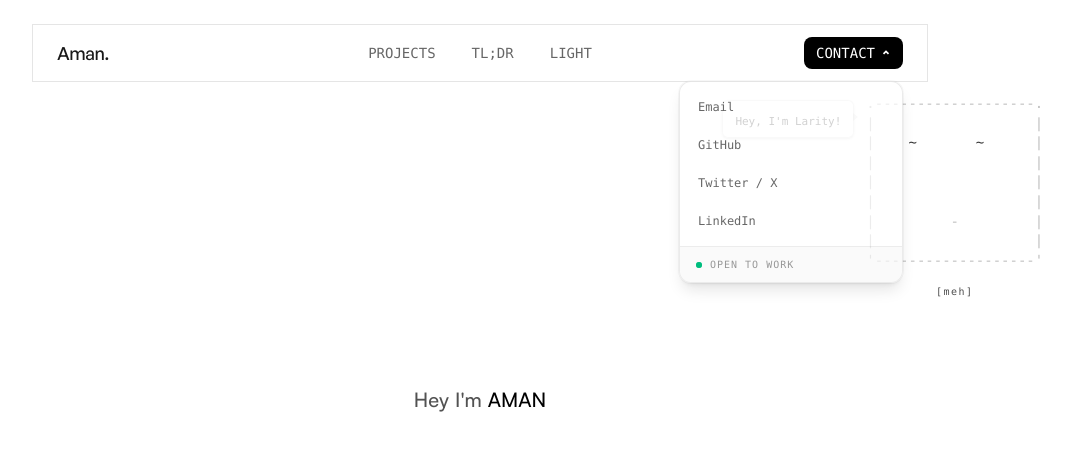
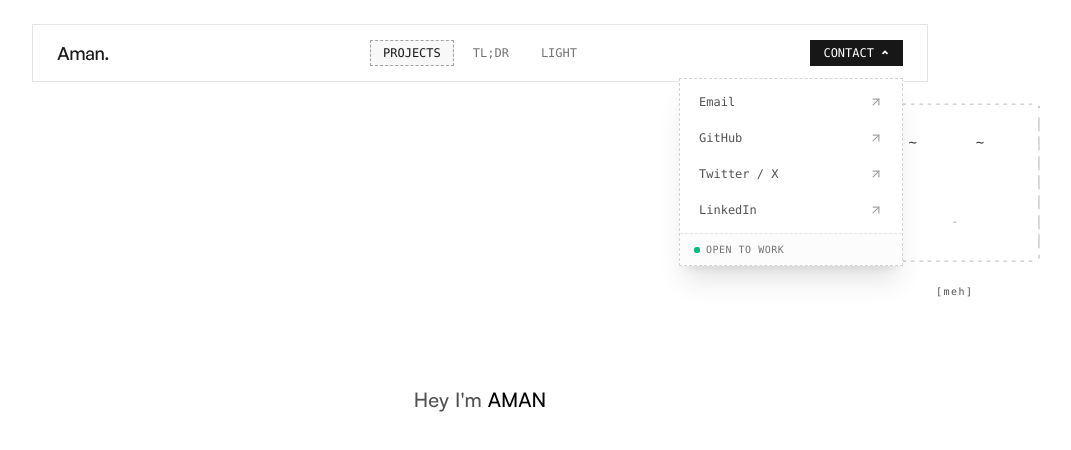
Before and after one commit to tutankhAman/folio-v3, a React (Vite) app: page / in a window 1280 px wide. Both pictures are taken after a click on the button "CONTACT". Shown: the top 450 px of the page, without its empty margins (160-1231 px from the left). Built offline with nearby package versions, Linux system fonts and the light colour scheme.

Commit message:
feat(navbar): update navbar active page indicator with dashed border and style contact dropdown button to match tldr aesthetic

```diff
--- a/src/components/shared/navbar.tsx
+++ b/src/components/shared/navbar.tsx
@@ -1,3 +1,4 @@
+import { ArrowUpRight } from "lucide-react";
 import { AnimatePresence, motion } from "motion/react";
 import { useCallback, useEffect, useRef, useState } from "react";
 import { useLocation, useNavigate } from "react-router-dom";
@@ -9,8 +10,8 @@ import { cn } from "@/lib/utils";
 const CONTACT_ITEMS = [
   {
     label: "Email",
-    href: "mailto:aman@itssingularity.com",
-    detail: "aman@itssingularity.com",
+    href: "mailto:amanaziz2020@gmail.com",
+    detail: "amanaziz2020@gmail.com",
   },
   {
     label: "GitHub",
@@ -43,6 +44,10 @@ export const Navbar = () => {
   const navigate = useNavigate();
   const location = useLocation();
 
+  const isProjectsActive =
+    location.pathname === "/" || location.pathname === "/projects";
+  const isResumeActive = location.pathname === "/resume";
+
   const closeMobile = useCallback(() => {
     setMobileOpen(false);
     setContactOpen(false);
@@ -57,6 +62,7 @@ export const Navbar = () => {
     }
     closeMobile();
   };
+
   // Close dropdown on outside click
   useEffect(() => {
     const handleClick = (e: MouseEvent) => {
@@ -133,19 +139,24 @@ export const Navbar = () => {
           </a>
 
           {/* Center — Desktop Nav */}
-          <div className="absolute top-1/2 left-1/2 hidden -translate-x-1/2 -translate-y-1/2 items-center gap-1 md:flex">
+          <div className="absolute top-1/2 left-1/2 hidden -translate-x-1/2 -translate-y-1/2 items-center gap-1.5 md:flex">
             {/* Projects */}
             <a
-              className="relative px-4 py-2 font-mono text-fg/60 text-sm uppercase transition-colors hover:text-fg"
+              className={cn(
+                "relative border border-dashed px-3 py-1 font-mono text-xs uppercase transition-all duration-200",
+                isProjectsActive
+                  ? "border-neutral-400 bg-neutral-100/70 font-medium text-neutral-900"
+                  : "border-transparent text-neutral-500 hover:text-neutral-900"
+              )}
               href="/projects"
               onClick={handleProjectsClick}
               onMouseEnter={() => setHoveredLink("projects")}
               onMouseLeave={() => setHoveredLink(null)}
             >
               <span className="relative z-10">Projects</span>
-              {hoveredLink === "projects" && (
+              {hoveredLink === "projects" && !isProjectsActive && (
                 <motion.div
-                  className="absolute inset-0 z-0 rounded-lg bg-fg/[0.04]"
+                  className="absolute inset-0 z-0 rounded bg-fg/[0.04]"
                   layoutId="navbar-hover"
                   transition={{
                     type: "spring",
@@ -158,15 +169,20 @@ export const Navbar = () => {
 
             {/* tl;dr */}
             <a
-              className="relative px-4 py-2 font-mono text-fg/60 text-sm uppercase transition-colors hover:text-fg"
+              className={cn(
+                "relative border border-dashed px-3 py-1 font-mono text-xs uppercase transition-all duration-200",
+                isResumeActive
+                  ? "border-neutral-400 bg-neutral-100/70 font-medium text-neutral-900"
+                  : "border-transparent text-neutral-500 hover:text-neutral-900"
+              )}
               href="/resume"
               onMouseEnter={() => setHoveredLink("resume")}
               onMouseLeave={() => setHoveredLink(null)}
             >
               <span className="relative z-10">tl;dr</span>
-              {hoveredLink === "resume" && (
+              {hoveredLink === "resume" && !isResumeActive && (
                 <motion.div
-                  className="absolute inset-0 z-0 rounded-lg bg-fg/[0.04]"
+                  className="absolute inset-0 z-0 rounded bg-fg/[0.04]"
                   layoutId="navbar-hover"
                   transition={{
                     type: "spring",
@@ -180,7 +196,7 @@ export const Navbar = () => {
             {/* Theme Toggle */}
             <button
               aria-label={`Switch to ${theme === "light" ? "dark" : "light"} theme`}
-              className="relative px-4 py-2 font-mono text-fg/60 text-sm uppercase transition-colors hover:text-fg"
+              className="relative border border-transparent px-3 py-1 font-mono text-neutral-500 text-xs uppercase transition-colors hover:text-neutral-900"
               onClick={toggleTheme}
               onMouseEnter={() => setHoveredLink("theme")}
               onMouseLeave={() => setHoveredLink(null)}
@@ -191,7 +207,7 @@ export const Navbar = () => {
               </span>
               {hoveredLink === "theme" && (
                 <motion.div
-                  className="absolute inset-0 z-0 rounded-lg bg-fg/[0.04]"
+                  className="absolute inset-0 z-0 rounded bg-fg/[0.04]"
                   layoutId="navbar-hover"
                   transition={{
                     type: "spring",
@@ -210,10 +226,10 @@ export const Navbar = () => {
                 aria-expanded={contactOpen}
                 aria-haspopup="true"
                 className={cn(
-                  "group flex cursor-pointer items-center gap-1.5 rounded-lg px-3 py-1.5 font-mono text-sm uppercase transition-all duration-300",
+                  "group flex cursor-pointer items-center gap-1.5 border border-dashed px-3 py-1 font-mono text-xs uppercase transition-all duration-200",
                   contactOpen
-                    ? "bg-fg text-surface hover:bg-fg/90"
-                    : "text-fg/60 hover:bg-fg/[0.04] hover:text-fg"
+                    ? "border-neutral-900 bg-neutral-900 text-white"
+                    : "border-neutral-300 bg-neutral-50/50 text-neutral-700 hover:border-neutral-900 hover:bg-neutral-900 hover:text-white"
                 )}
                 onClick={toggleContact}
                 onKeyDown={(e) => {
@@ -225,7 +241,7 @@ export const Navbar = () => {
                 ref={contactBtnRef}
                 type="button"
               >
-                Contact
+                <span>Contact</span>
                 <motion.svg
                   animate={{ rotate: contactOpen ? 180 : 0 }}
                   aria-hidden="true"
@@ -249,7 +265,7 @@ export const Navbar = () => {
                 {contactOpen && (
                   <motion.div
                     animate={{ opacity: 1, y: 0, scale: 1 }}
-                    className="absolute top-full right-0 mt-3 w-56 origin-top-right overflow-hidden rounded-xl border border-fg/[0.08] bg-surface-elevated shadow-lg ring-1 ring-fg/[0.03] backdrop-blur-xl"
+                    className="absolute top-full right-0 mt-3 w-56 overflow-hidden border border-neutral-300 border-dashed bg-white shadow-xl backdrop-blur-md"
                     exit={{ opacity: 0, y: -4, scale: 0.96 }}
                     initial={{ opacity: 0, y: -8, scale: 0.96 }}
                     ref={dropdownRef}
@@ -260,10 +276,10 @@ export const Navbar = () => {
                       damping: 30,
                     }}
                   >
-                    <div className="p-1.5">
+                    <div className="space-y-0.5 p-1.5">
                       {CONTACT_ITEMS.map((item) => (
                         <a
-                          className="group flex items-center justify-between rounded-lg px-3 py-2.5 font-mono text-[12px] text-fg/60 transition-colors duration-200 hover:bg-fg/[0.04] hover:text-fg"
+                          className="group flex items-center justify-between border border-transparent border-dashed px-3 py-2 font-mono text-neutral-600 text-xs transition-colors duration-150 hover:border-neutral-300 hover:bg-neutral-50 hover:text-neutral-900"
                           href={item.href}
                           key={item.label}
                           rel={
@@ -272,33 +288,20 @@ export const Navbar = () => {
                           role="menuitem"
                           target={item.external ? "_blank" : undefined}
                         >
-                          <span className="flex items-center gap-2">
-                            {item.label}
-                          </span>
-                          {item.external && (
-                            <svg
-                              aria-hidden="true"
-                              className="h-2.5 w-2.5 opacity-0 transition-opacity duration-200 group-hover:opacity-40"
-                              fill="none"
-                              stroke="currentColor"
-                              strokeWidth={1.5}
-                              viewBox="0 0 12 12"
-                            >
-                              <path d="M2 10L10 2M10 2H5M10 2v5" />
-                            </svg>
-                          )}
+                          <span className="truncate">{item.label}</span>
+                          <ArrowUpRight className="h-3.5 w-3.5 shrink-0 text-neutral-400 group-hover:text-neutral-800" />
                         </a>
                       ))}
                     </div>
-                    {/* Bottom accent */}
-                    <div className="border-fg/[0.06] border-t bg-fg/[0.02] px-4 py-2.5">
-                      <span className="flex items-center gap-2 font-mono text-[10px] text-fg/40 uppercase tracking-widest">
+                    {/* Bottom status accent */}
+                    <div className="flex items-center justify-between border-neutral-200 border-t border-dashed bg-neutral-50/50 px-3.5 py-2 font-mono text-[10px] text-neutral-500 uppercase tracking-wider">
+                      <div className="flex items-center gap-1.5">
                         <span className="relative flex h-1.5 w-1.5">
                           <span className="absolute inline-flex h-full w-full animate-ping rounded-full bg-emerald-400 opacity-75" />
                           <span className="relative inline-flex h-1.5 w-1.5 rounded-full bg-emerald-500" />
                         </span>
-                        Open to work
-                      </span>
+                        <span>Open to work</span>
+                      </div>
                     </div>
                   </motion.div>
                 )}
--- a/src/pages/tldr.tsx
+++ b/src/pages/tldr.tsx
@@ -25,7 +25,7 @@ function ArchivedProjectCard({ project }: { project: ArchivedProject }) {
           <span className="underline-offset-4 group-hover:underline">
             {project.title}
           </span>
-          <ArrowUpRight className="h-5 w-5 shrink-0 text-neutral-400 transition-transform duration-200 group-hover:translate-x-0.5 group-hover:-translate-y-0.5 group-hover:text-neutral-800" />
+          <ArrowUpRight className="h-5 w-5 shrink-0 text-neutral-400 group-hover:text-neutral-800" />
         </a>
       ) : (
         <h3 className="font-medium font-serif text-2xl text-neutral-800 tracking-tight">
@@ -391,7 +391,7 @@ export default function ResumePage() {
               <span className="underline-offset-4 group-hover:underline">
                 Larity
               </span>
-              <ArrowUpRight className="h-6 w-6 shrink-0 text-neutral-400 transition-transform duration-200 group-hover:translate-x-0.5 group-hover:-translate-y-0.5 group-hover:text-neutral-800" />
+              <ArrowUpRight className="h-6 w-6 shrink-0 text-neutral-400 group-hover:text-neutral-800" />
             </a>
             <p className="mt-1.5 font-poppins text-neutral-500 text-sm">
               Organizational memory and intelligence platform | Tauri,
@@ -427,7 +427,7 @@ export default function ResumePage() {
               <span className="underline-offset-4 group-hover:underline">
                 Saltwise
               </span>
-              <ArrowUpRight className="h-6 w-6 shrink-0 text-neutral-400 transition-transform duration-200 group-hover:translate-x-0.5 group-hover:-translate-y-0.5 group-hover:text-neutral-800" />
+              <ArrowUpRight className="h-6 w-6 shrink-0 text-neutral-400 group-hover:text-neutral-800" />
             </a>
             <p className="mt-1.5 font-poppins text-neutral-500 text-sm">
               Prescription intelligence system | Next.js, TypeScript, Supabase,
```
